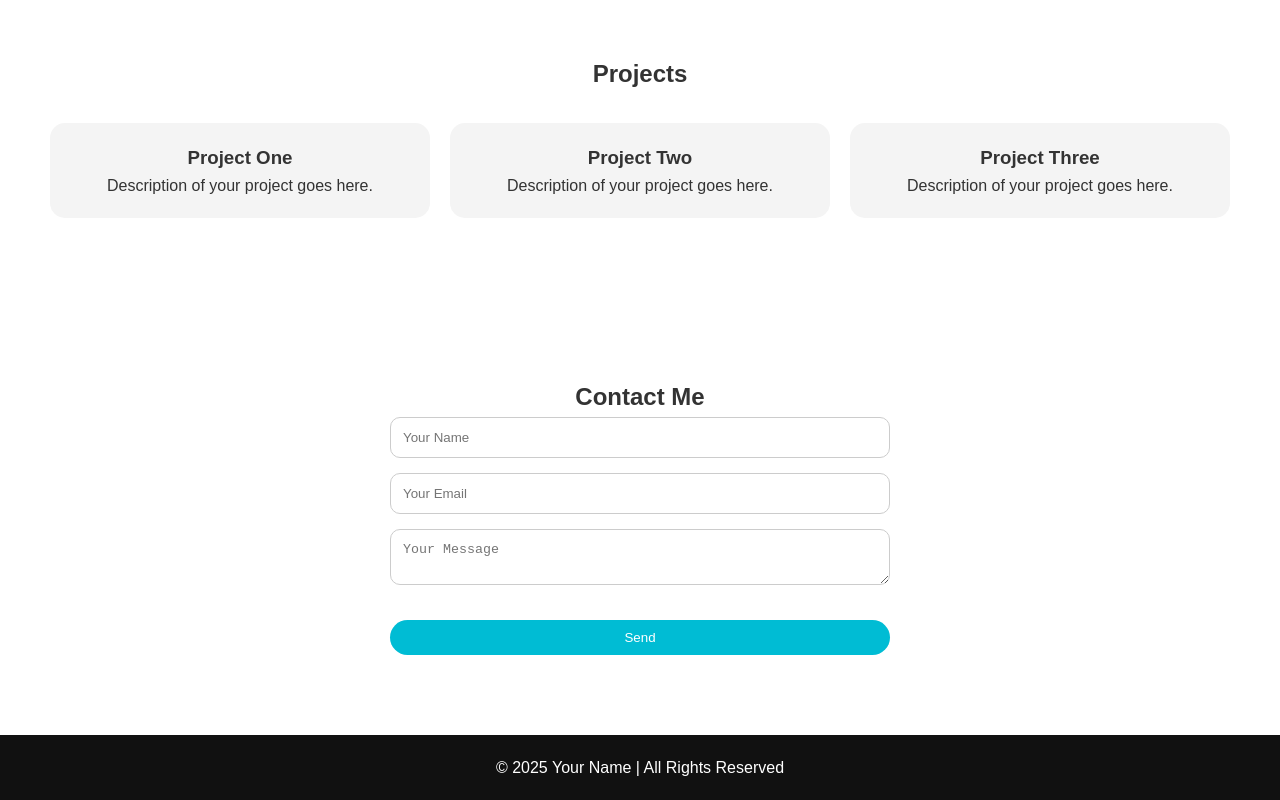
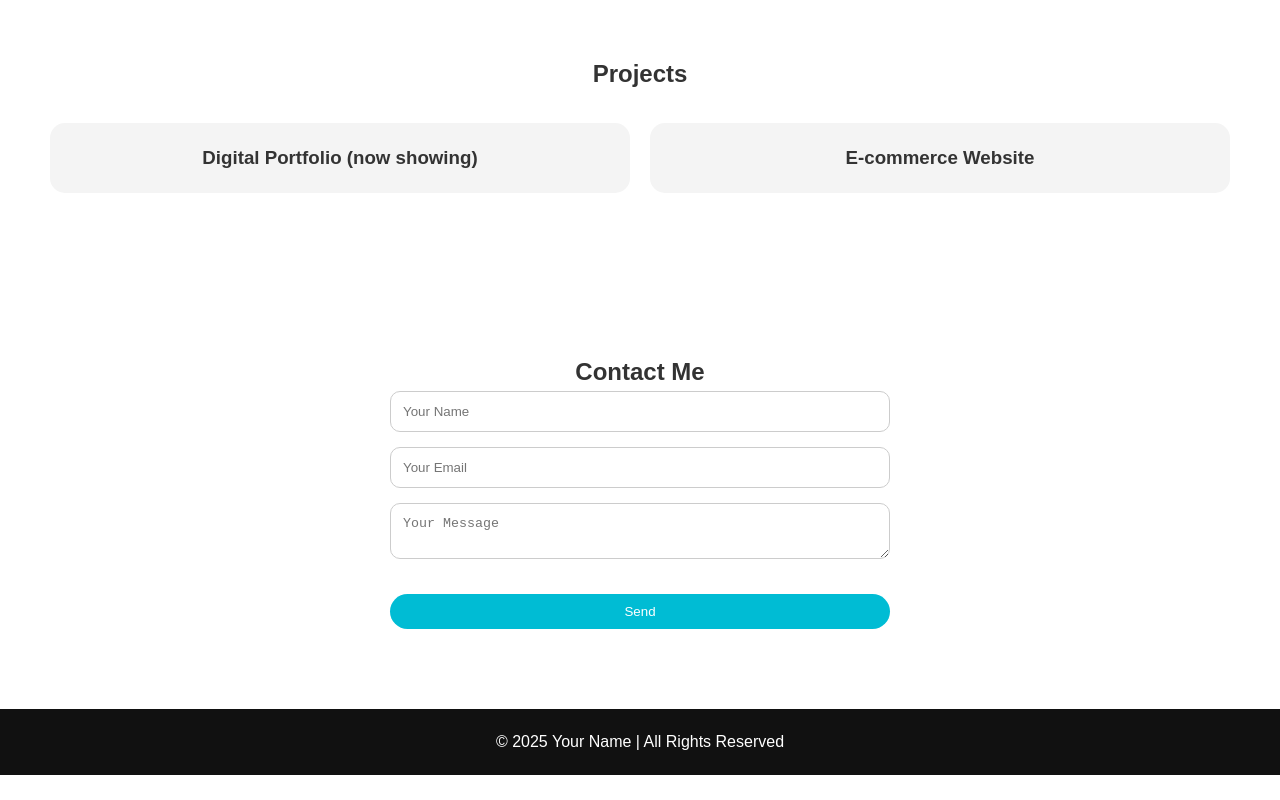
Before and after one commit to balamurugan20324u09005-pixel/Balamurugan.M, a plain HTML site: page index.html in a window 1280 px wide. Shown: the part 1319-2119 px from the top of the page. After the commit the page ends 2094 px from the top, so only its background shows below. Drawn offline with Linux system fonts and the light colour scheme.

Commit message:
Update index.html

```diff
--- a/index.html
+++ b/index.html
@@ -56,16 +56,10 @@
     <h2>Projects</h2>
     <div class="project-grid">
       <div class="project-card">
-        <h3>Project One</h3>
-        <p>Description of your project goes here.</p>
+        <h3>Digital Portfolio (now showing)</h3>
       </div>
       <div class="project-card">
-        <h3>Project Two</h3>
-        <p>Description of your project goes here.</p>
-      </div>
-      <div class="project-card">
-        <h3>Project Three</h3>
-        <p>Description of your project goes here.</p>
+        <h3>E-commerce Website</p>
       </div>
     </div>
   </section>
```
